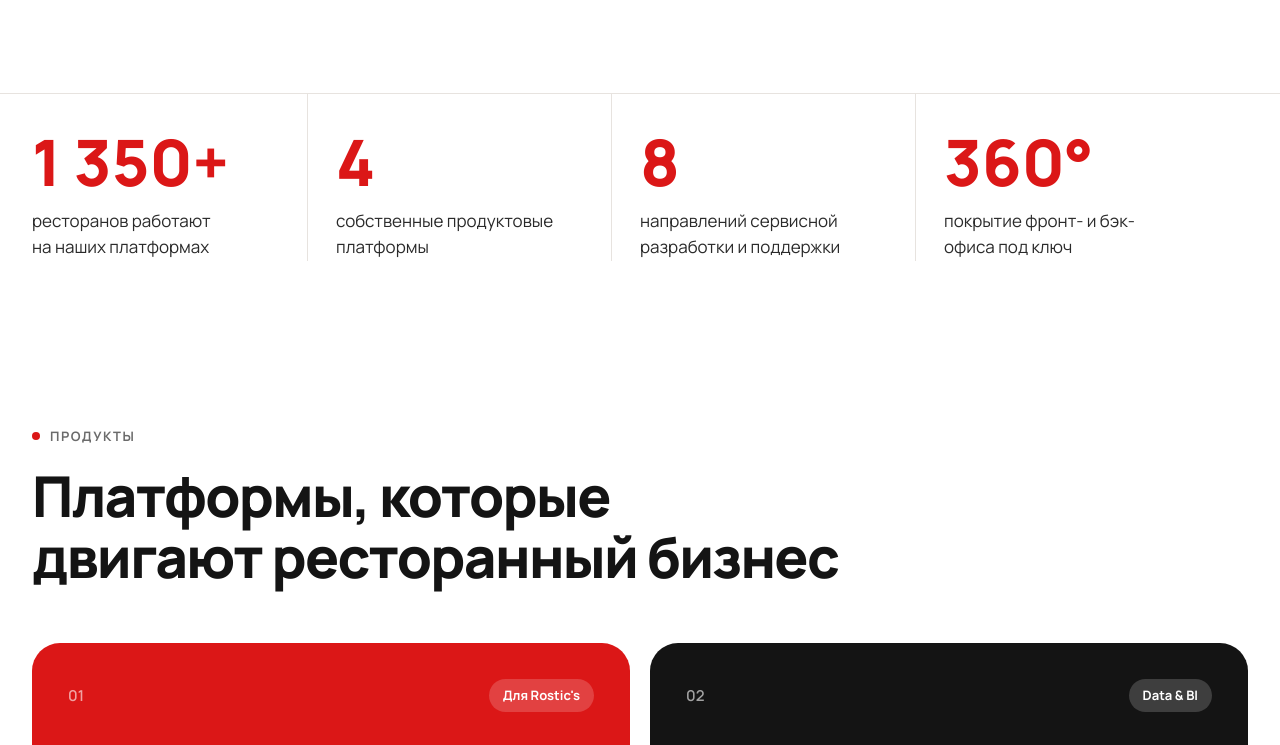
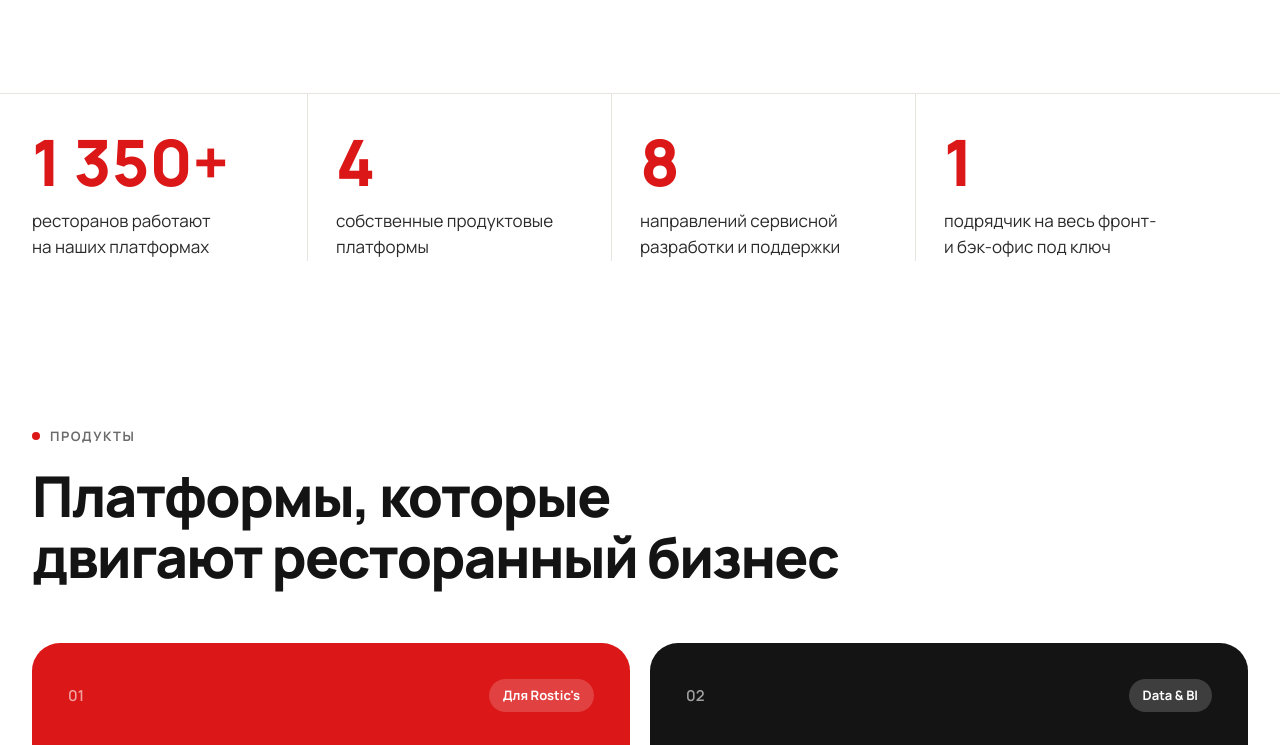
Before and after one commit to alekseimakarov-temp/unirest-site, a plain HTML site: page index.html in a window 1280 px wide. Shown: the part 740-1485 px from the top of the page. Drawn offline with Linux system fonts and the light colour scheme.

Commit message:
Карточки проектов на тёплом фоне, замена 360°
- Карточки «Что мы уже сделали» получили фон, чтобы не сливаться с белым
- В блоке цифр 360° заменено на «1 подрядчик на весь фронт- и бэк-офис под ключ»

Co-Authored-By: Claude Opus 5.5 <noreply@anthropic.com>

```diff
--- a/css/style.css
+++ b/css/style.css
@@ -231,7 +231,7 @@ ul { margin: 0; padding: 0; list-style: none; }
 .projects { display: grid; grid-template-columns: repeat(4, 1fr); gap: 20px; }
 .projects[hidden] { display: none; }
 .project {
-  border: 1px solid var(--line); border-radius: var(--radius); padding: 32px 28px; min-height: 280px;
+  background: var(--cream); border: 1px solid transparent; border-radius: var(--radius); padding: 32px 28px; min-height: 280px;
   display: flex; flex-direction: column; transition: background .3s, color .3s, transform .3s var(--ease), border-color .3s;
 }
 .project:hover { background: var(--red); color: #fff; border-color: var(--red); transform: translateY(-4px); }
--- a/index.html
+++ b/index.html
@@ -95,8 +95,8 @@
       <p>направлений сервисной разработки и&nbsp;поддержки</p>
     </div>
     <div class="stat reveal">
-      <span class="stat__num">360°</span>
-      <p>покрытие фронт- и&nbsp;бэк-офиса под ключ</p>
+      <span class="stat__num">1</span>
+      <p>подрядчик на весь фронт- и&nbsp;бэк-офис под ключ</p>
     </div>
   </div>
 </section>
```
